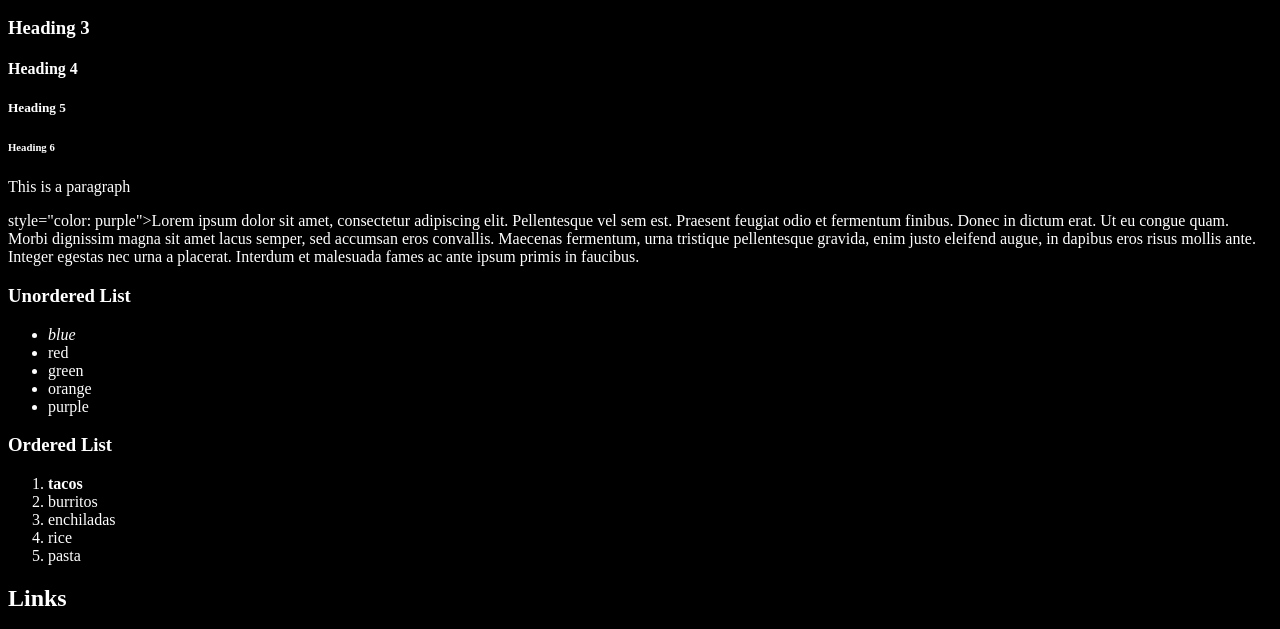
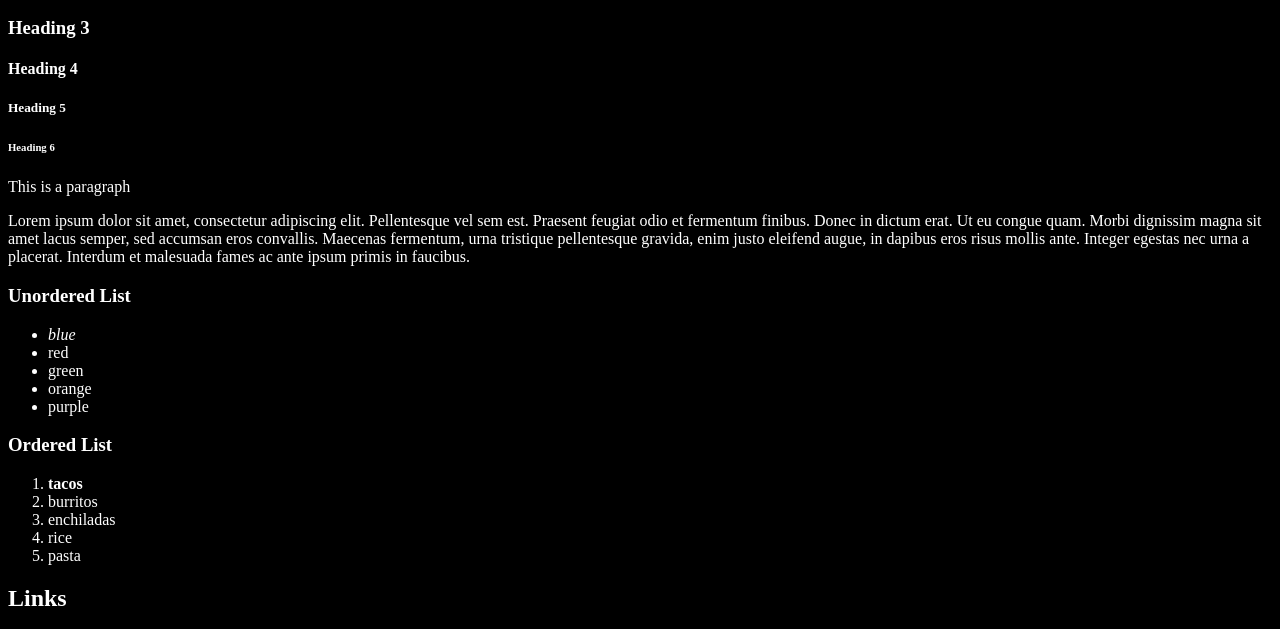
Before and after one commit to CoVaCole/Links-And-Images, a plain HTML site: page index.html in a window 1280 px wide. Shown: the part 110-739 px from the top of the page. Drawn offline with Linux system fonts and the light colour scheme.

Commit message:
Update index.html

```diff
--- a/index.html
+++ b/index.html
@@ -15,7 +15,7 @@
 	<h6>Heading 6</h6>
 
 <p>This is a paragraph</p>
-<p>style="color: purple">Lorem ipsum dolor sit amet, consectetur adipiscing elit. Pellentesque vel sem est. Praesent feugiat odio et fermentum finibus. Donec in dictum erat. Ut eu congue quam. Morbi dignissim magna sit amet lacus semper, sed accumsan eros convallis. Maecenas fermentum, urna tristique pellentesque gravida, enim justo eleifend augue, in dapibus eros risus mollis ante. Integer egestas nec urna a placerat. Interdum et malesuada fames ac ante ipsum primis in faucibus.</p>
+<p>Lorem ipsum dolor sit amet, consectetur adipiscing elit. Pellentesque vel sem est. Praesent feugiat odio et fermentum finibus. Donec in dictum erat. Ut eu congue quam. Morbi dignissim magna sit amet lacus semper, sed accumsan eros convallis. Maecenas fermentum, urna tristique pellentesque gravida, enim justo eleifend augue, in dapibus eros risus mollis ante. Integer egestas nec urna a placerat. Interdum et malesuada fames ac ante ipsum primis in faucibus.</p>
 
 <h3>Unordered List</h3>
 <ul>
```
